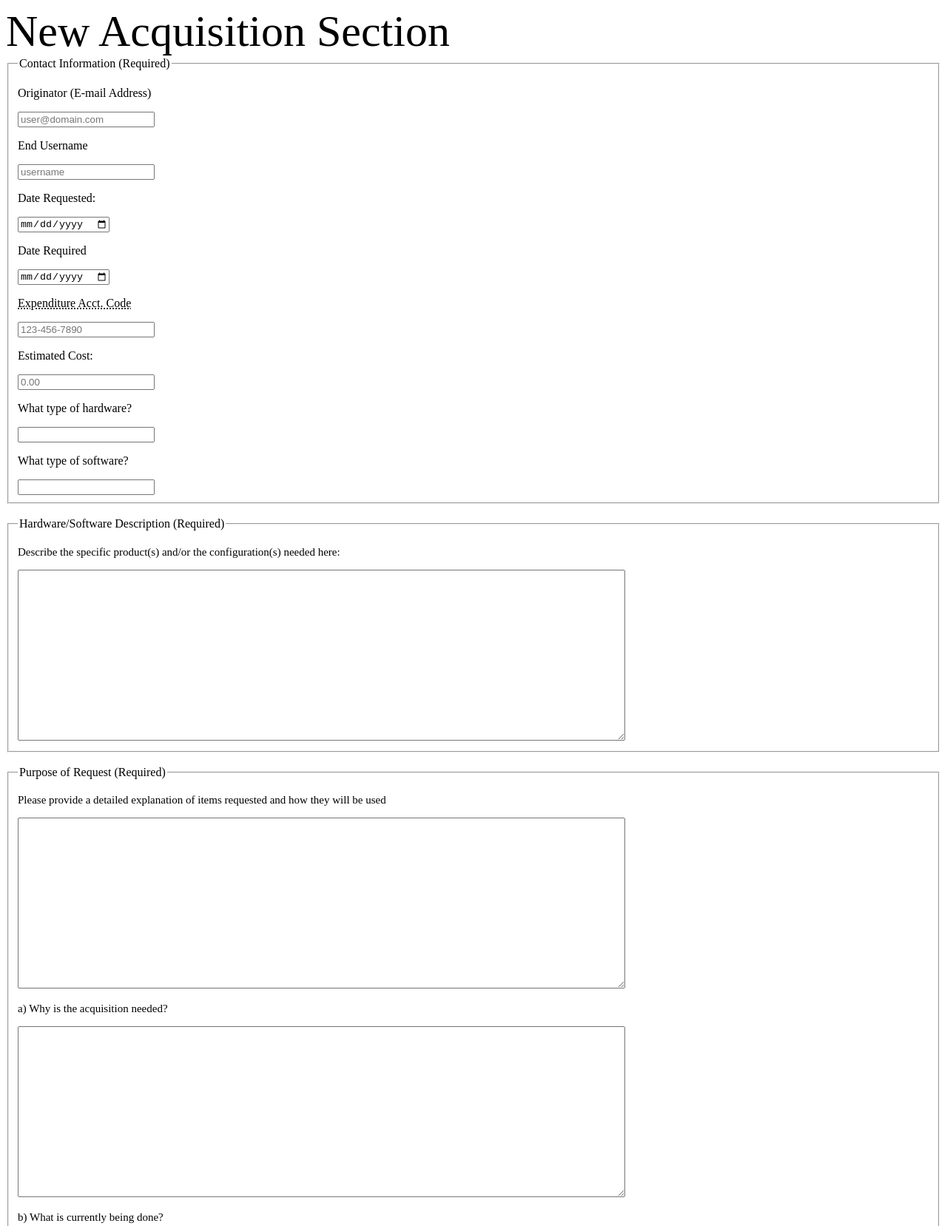
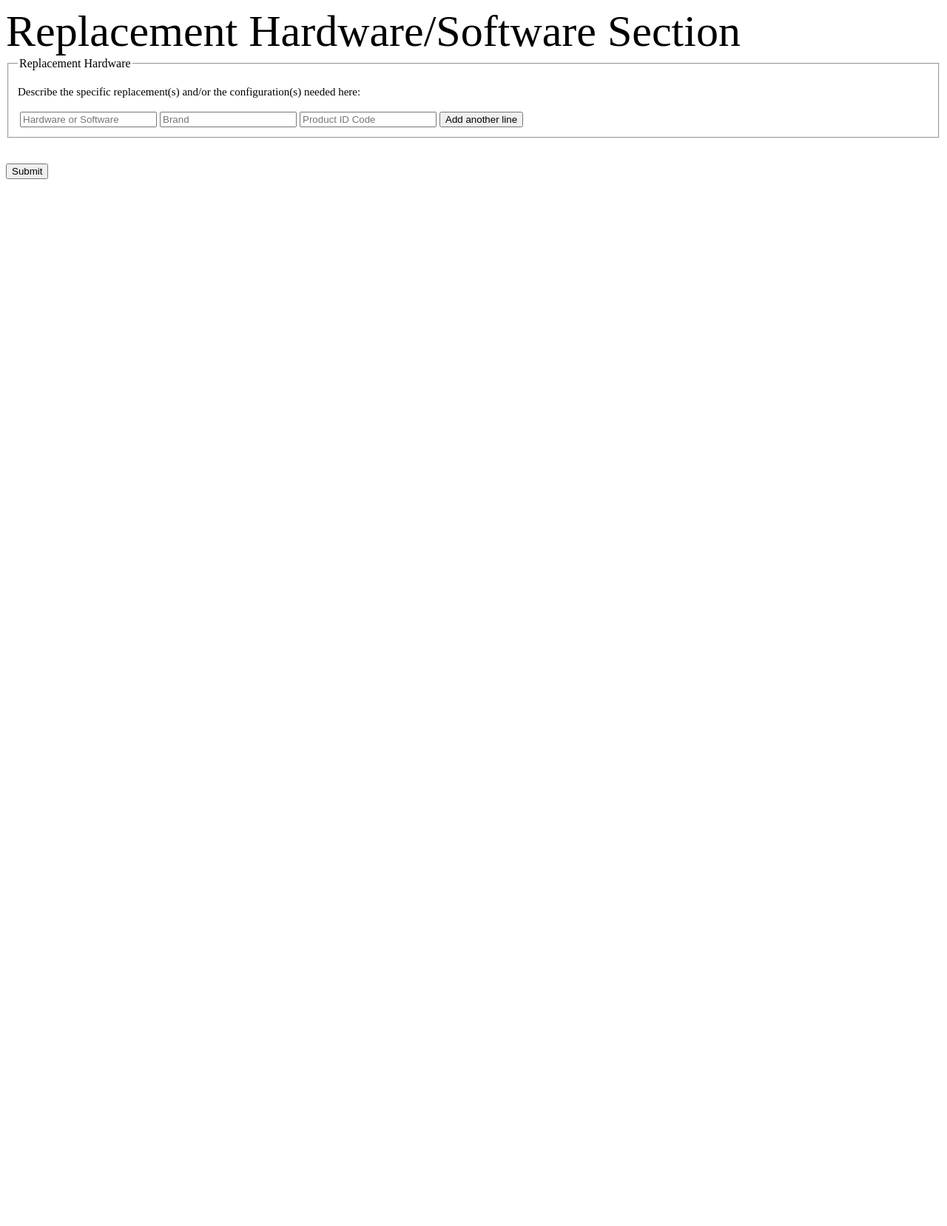
Before and after one commit to alazylion18/alazylion18.github.io, a plain HTML site: page INST490/replacementForm/index.html in a window 1280 px wide. Shown: the top 1657 px of the page at 74% size. After the commit the page ends 800 px from the top, so only its background shows below. Drawn offline with nearby package versions, Linux system fonts and the light colour scheme.

Commit message:
Update index.html
Leonardo Giovanini write code for replacement form.

```diff
--- a/INST490/replacementForm/index.html
+++ b/INST490/replacementForm/index.html
@@ -5,106 +5,96 @@
 <html lang="en">
   <head id="metadata">
     <meta charset="UTF-8" />
-    <title>Hardware/Software/Communications Acquisition Form</title>
-    <meta name="description" content="A demonstration of the Automated IT Request Form"/>
+    <title>Hardware/Software/Communications Replacement Form</title>
+    <meta
+      name="description"
+      content="A demonstration of the Automated IT Replacement Form"
+    />
     <meta name="author" content="UMD INST 490 Team" />
     <meta name="viewport" content="width=device-width, initial-scale=1.0" />
 
     <script src="modernizr.js"></script>
     <script src="jquery.js"></script>
     <script src="jquery-ui.js"></script>
-    <link href="jquery-ui.css" rel="stylesheet">
+    <link href="jquery-ui.css" rel="stylesheet" />
 
     <style>
       @import url("requestForm.css");
     </style>
 
+    <script>
+      function addField(argument) {
+        var myTable = document.getElementById("myTable");
+        var currentIndex = myTable.rows.length;
+        var currentRow = myTable.insertRow(-1);
+
+        var linksBox = document.createElement("input");
+        linksBox.setAttribute("name", "links" + currentIndex);
+
+        var keywordsBox = document.createElement("input");
+        keywordsBox.setAttribute("name", "keywords" + currentIndex);
+
+        var violationsBox = document.createElement("input");
+        violationsBox.setAttribute("name", "violationtype" + currentIndex);
+
+        var addRowBox = document.createElement("input");
+        addRowBox.setAttribute("type", "button");
+        addRowBox.setAttribute("value", "Add another line");
+        addRowBox.setAttribute("onclick", "addField();");
+        addRowBox.setAttribute("class", "button");
+
+        var currentCell = currentRow.insertCell(-1);
+        currentCell.appendChild(linksBox);
+
+        currentCell = currentRow.insertCell(-1);
+        currentCell.appendChild(keywordsBox);
+
+        currentCell = currentRow.insertCell(-1);
+        currentCell.appendChild(violationsBox);
+
+        currentCell = currentRow.insertCell(-1);
+        currentCell.appendChild(addRowBox);
+      }
+    </script>
   </head>
 
-
-
   <body>
-      <div class="form">
-        <header role = "banner" style="font-size:60px">New Acquisition Section</header>
-        <form role="form" action="/action_page.php" target="_blank" method="POST">
-          <fieldset>
-                <legend>Contact Information (Required)</legend>
-                <p><label for="email">Originator (E-mail Address) </label></p>
-                <input type="email" id="email" name="email" autocomplete="off" placeholder="user@domain.com">
-                <p><label for="email">End Username  </label></p>
-                <input type="name" id="username"  name="username" placeholder="username">
-                <p><label for="dateRequested">Date Requested:  </label></p>
-                <input type="date"  id="dateRequested" name="dateRequested">
-                <p><label for="dateRequired">Date Required  </label></p>
-                <input type="date"  id="dateRequired" name="dateRequired">
-                <p><label for="accountCode"><abbr title="Expenditure Account Code">Expenditure Acct. Code  </abbr></label></p>
-                <input type="name" id="accountCode"  name="accountCode" placeholder="123-456-7890">
-                <p><label for="cost">Estimated Cost:  </label></p>
-                <input type="number" id="cost"  name="cost" min="0" step=".01" placeholder="0.00">
-                <p><label for="hardwareType">What type of hardware? </label>
-                <datalist id="hardwareType">
-                        <select name="hardwareType">
-                                <option>PC</option>
-                                <option>Mac</option>
-                                <option>Other</option>
-                        </select>
-                        If other, please specify:
-                </datalist>
-                </p>
-                <input id="hardwareType" name="hardwareType" list="hardwareType">
-                <p><label for="softwareType">What type of software? </label>
-                <datalist id="softwareType">
-                         <select name="softwareType">
-                                <option>Windows</option>
-                                <option>MacOS</option>
-                                <option>Linux</option>
-                                <option>Other</option>
-                        </select>
-                        If other, please specify:
-                </datalist>
-               </p>
-               <input id="softwareType" name="softwareType" list="softwareType">
-          </fieldset>
-          <br>
-          <fieldset>
-                <legend>Hardware/Software Description (Required)</legend>
-                <p style="font-size:15px;"><label  for="desription">Describe the specific product(s) and/or the configuration(s) needed here:</label></p>
-                <textarea name="message" id = "desription" rows="15" cols="100"></textarea >
-        </fieldset>
-        <br>
+    <div class="form">
+      <header role="banner" style="font-size:60px">
+        Replacement Hardware/Software Section
+      </header>
+      <form
+        role="form"
+        action="alazylion18.github.io/INST490/approvalForm"
+        target="_blank"
+        method="POST"
+      >
         <fieldset>
-                <legend>Purpose of Request (Required)</legend>
-                <p style="font-size:15px;"><label for="explanation">Please provide a detailed explanation of items requested and how they will be used</label></p>
-                <textarea name="message" id = "explanation"  rows="15" cols="100"></textarea >
-                <p style="font-size:15px;"><label for="why">a) Why is the acquisition needed?</label></p>
-                <textarea name="message" id = "why"  rows="15" cols="100"></textarea >
-                <p style="font-size:15px;"><label for="currentStatus">b) What is currently being done?</label></p>
-                <textarea name="message" id = "currentStatus"  rows="15" cols="100"></textarea >
-                <p style="font-size:15px;"><label for="benefits">c) What benefits will this acquisition provide?</label></p>
-                <textarea name="message" id = "benefits"  rows="15" cols="100"></textarea >
-                <p style="font-size:15px;"><label for="alternatives">d) What alternatives have been considered?</label></p>
-                <textarea name="message" id = "alternatives"  rows="15" cols="100"></textarea >
-                <p style="font-size:15px;"><label for="desription">e) Was this acquisition included in your annual automation plan submitted to the Information Technology and Communications Division?</label></p>
-                <input type="radio" name="gender" value="yes" id="yesCheck" /> Yes<br />
-                <input type="radio" name="gender" value="no" id="noCheck" checked /> No<br />
+          <legend>Replacement Hardware</legend>
+          <p style="font-size:15px;">
+            <label for="desription" >Describe the specific replacement(s) and/or the configuration(s) needed here:</label>
+          </p>
+          <table id="myTable">
+            <tr>
+              <td><input type="text" name="Hardware or Software" placeholder="Hardware or Software" /></td>
+              <td><input type="text" name="keywords" placeholder="Brand"/></td>
+              <td><input type="text" name="violationtype" placeholder="Product ID Code"/></td>
+              <td>
+                <input
+                  type="button"
+                  class="button"
+                  value="Add another line"
+                  onclick="addField();"
+                />
+              </td>
+            </tr>
+          </table>
         </fieldset>
         <br />
-        <fieldset>
-                <legend>Review and Submit OR Review and Reset</legend>
-        <p style="font-style:oblique" style="font: size 20px"><label>>Please review the entire form, checking for mistakes. Click the submit button when the form is complete. </label></p>
-        <p style="font-style:oblique" style="font: size 20px"><label>>Click the refresh button to begin from scratch. </label></p>
-        </fieldset>
-        <br />
-        <fieldset>
-                <legend>Is this a replacement?</legend>
-                <p style="font-style:oblique" style="font: size 20px"><label>>Please click "Replacement", if you need a replacement item. </label></p>
-                <p><button onclick="window.location.href = 'https://w3docs.com'">Replacement</button></p>
-        </fieldset>
-        <br />
-        <br />
-        <br />
-        <p><nave role="navigation"></nave><button type="submit">Sumitt</button></p>
-        </form>
-      </div>
-</body>
+        <p>
+          <nave role="navigation"></nave><button type="submit">Submit</button>
+        </p>
+      </form>
+    </div>
+  </body>
 </html>
```
